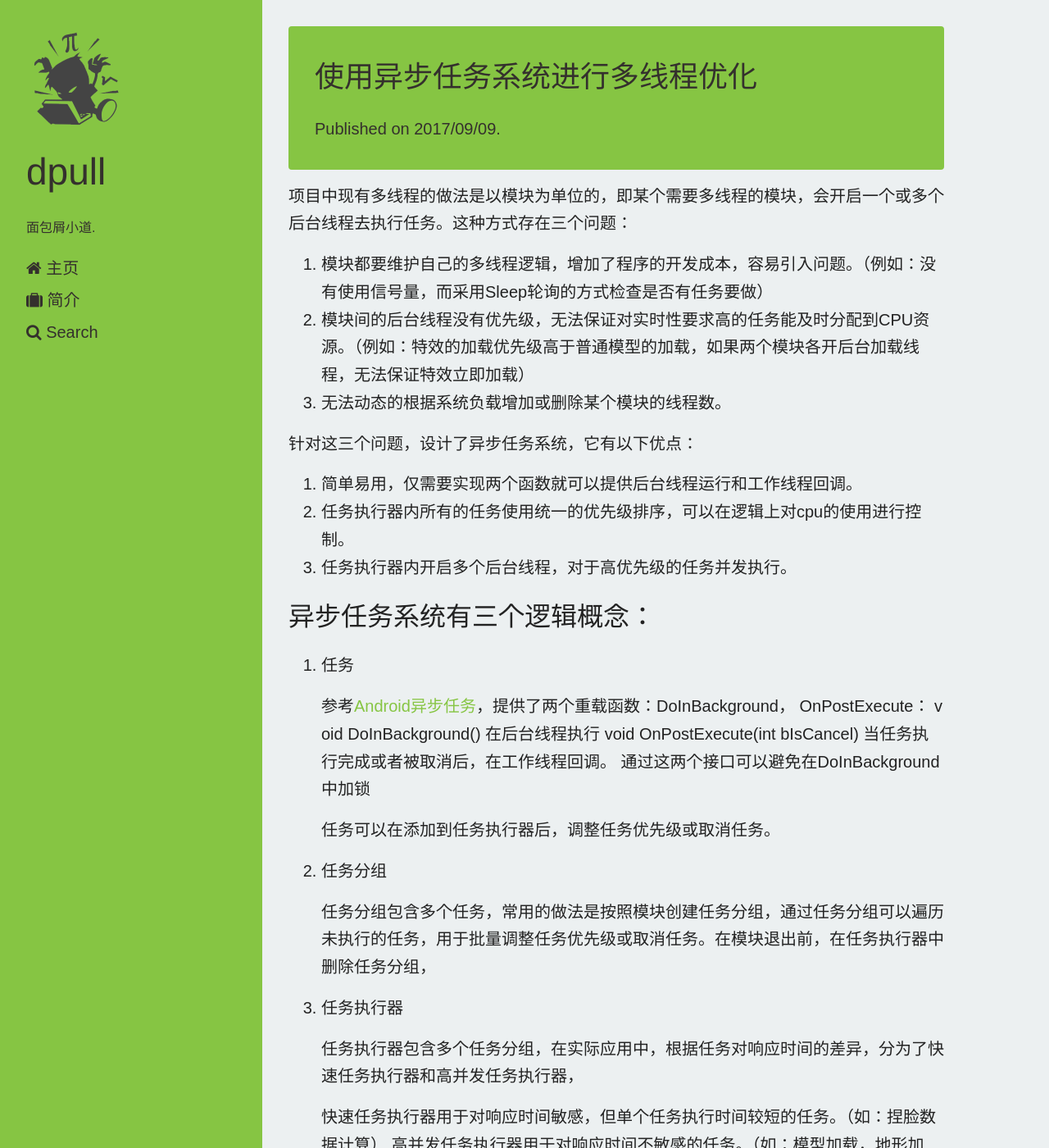
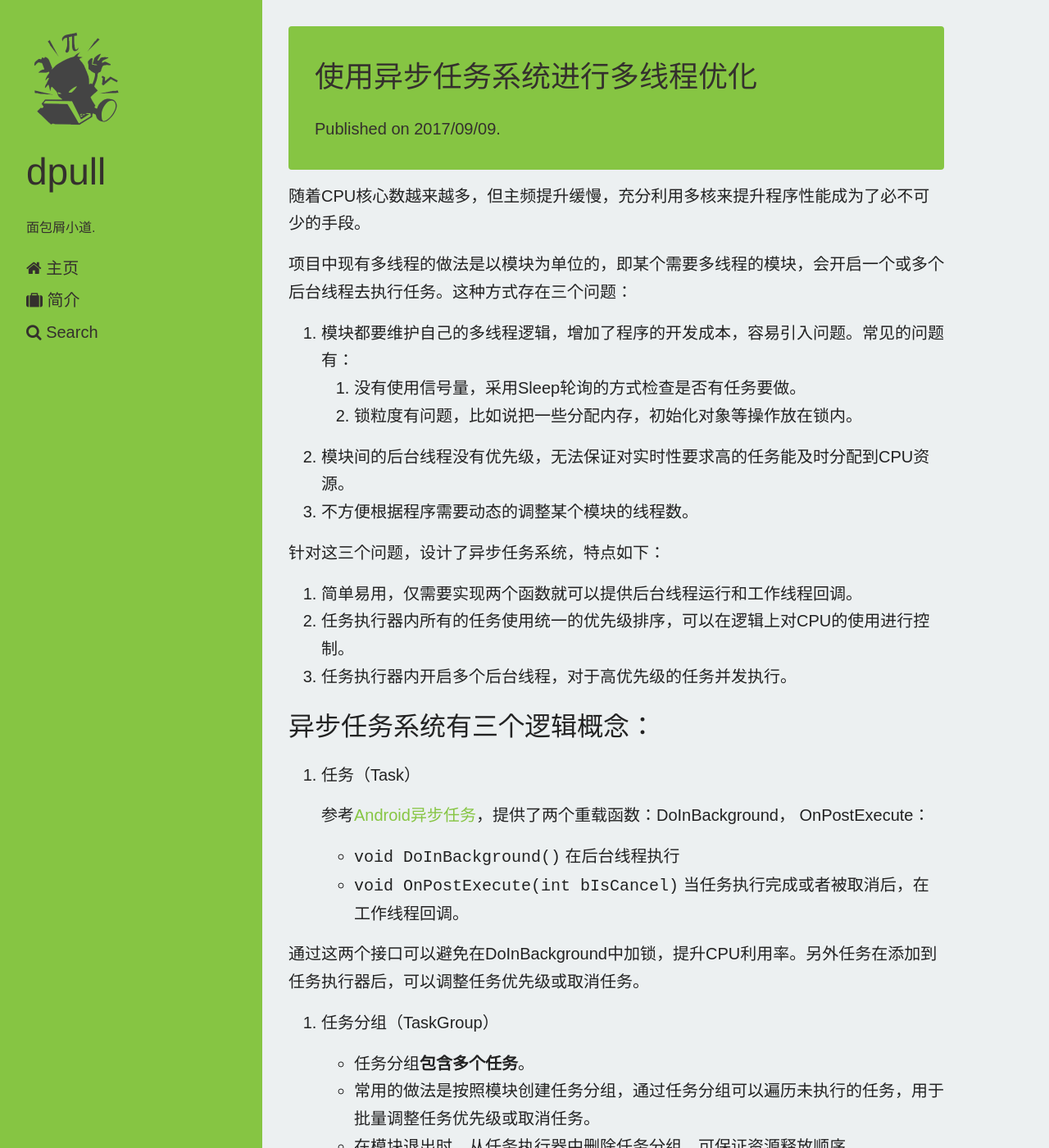
Before and after one commit to dpull/dpull.github.io, a Jekyll site: the page built from _posts/2017-09-09-async_task.md, in a window 1280 px wide and 1400 px high. Shown: the whole window at 82% size. Built offline with Jekyll 4.4.1, drawn with Linux system fonts in a browser that asks for light colours; nearby versions of some CDN libraries; some of the changed text lies outside the part shown.

Commit message:
临时提交，还要继续梳理

```diff
--- a/_posts/2017-09-09-async_task.md
+++ b/_posts/2017-09-09-async_task.md
@@ -5,53 +5,53 @@
 tags: []
 ---
 
+随着CPU核心数越来越多，但主频提升缓慢，充分利用多核来提升程序性能成为了必不可少的手段。
+
 项目中现有多线程的做法是以模块为单位的，即某个需要多线程的模块，会开启一个或多个后台线程去执行任务。这种方式存在三个问题：
 
-1. 模块都要维护自己的多线程逻辑，增加了程序的开发成本，容易引入问题。（例如：没有使用信号量，而采用Sleep轮询的方式检查是否有任务要做）
-1. 模块间的后台线程没有优先级，无法保证对实时性要求高的任务能及时分配到CPU资源。（例如：特效的加载优先级高于普通模型的加载，如果两个模块各开后台加载线程，无法保证特效立即加载）
-1. 无法动态的根据系统负载增加或删除某个模块的线程数。
+1. 模块都要维护自己的多线程逻辑，增加了程序的开发成本，容易引入问题。常见的问题有：
+	1. 没有使用信号量，采用Sleep轮询的方式检查是否有任务要做。
+	1. 锁粒度有问题，比如说把一些分配内存，初始化对象等操作放在锁内。
+1. 模块间的后台线程没有优先级，无法保证对实时性要求高的任务能及时分配到CPU资源。
+1. 不方便根据程序需要动态的调整某个模块的线程数。
 
-
-针对这三个问题，设计了异步任务系统，它有以下优点：
+针对这三个问题，设计了异步任务系统，特点如下：
 
 1. 简单易用，仅需要实现两个函数就可以提供后台线程运行和工作线程回调。
-1. 任务执行器内所有的任务使用统一的优先级排序，可以在逻辑上对cpu的使用进行控制。
+1. 任务执行器内所有的任务使用统一的优先级排序，可以在逻辑上对CPU的使用进行控制。
 1. 任务执行器内开启多个后台线程，对于高优先级的任务并发执行。
 
 ## 异步任务系统有三个逻辑概念：
-1. 任务
+1. 任务（Task）
 
 	参考[Android异步任务](https://developer.android.com/reference/android/os/AsyncTask.html)，提供了两个重载函数：DoInBackground， OnPostExecute：
-	void DoInBackground() 在后台线程执行
-	void OnPostExecute(int bIsCancel) 当任务执行完成或者被取消后，在工作线程回调。
-	通过这两个接口可以避免在DoInBackground中加锁
+	* `void DoInBackground()` 在后台线程执行
+	* `void OnPostExecute(int bIsCancel)` 当任务执行完成或者被取消后，在工作线程回调。
 
-	任务可以在添加到任务执行器后，调整任务优先级或取消任务。
+通过这两个接口可以避免在DoInBackground中加锁，提升CPU利用率。另外任务在添加到任务执行器后，可以调整任务优先级或取消任务。
 
-1. 任务分组
+1. 任务分组（TaskGroup）
 
-	任务分组包含多个任务，常用的做法是按照模块创建任务分组，通过任务分组可以遍历未执行的任务，用于批量调整任务优先级或取消任务。在模块退出前，在任务执行器中删除任务分组，
+	* 任务分组**包含多个任务**。
+	* 常用的做法是按照模块创建任务分组，通过任务分组可以遍历未执行的任务，用于批量调整任务优先级或取消任务。
+	* 在模块退出时，从任务执行器中删除任务分组，可保证资源释放顺序。
 
-1. 任务执行器
+1. 任务执行器（TaskExecutor）
 
-	任务执行器包含多个任务分组，在实际应用中，根据任务对响应时间的差异，分为了快速任务执行器和高并发任务执行器，
-
-	快速任务执行器用于对响应时间敏感，但单个任务执行时间较短的任务。（如：捏脸数据计算）
-	高并发任务执行器用于对响应时间不敏感的任务。（如：模型加载，地形加载）
-
-	对于对响应时间敏感，单个任务执行时间较长的任务，也提供了接口创建自己的任务执行器。
+	* 任务执行器**包含多个任务分组**。
+	* 在实际应用中，根据任务对响应时间的差异，分为了快速任务执行器和高并发任务执行器，对于对响应时间敏感，单个任务执行时间较长的任务，也提供了接口创建自己的任务执行器。
+		* 快速任务执行器用于对响应时间敏感，但单个任务执行时间较短的任务。（如：捏脸数据计算）
+		* 高并发任务执行器用于对响应时间不敏感的任务。（如：模型加载，地形加载）
 
 
 ## 实际应用对比
 对于预加载列表模块：
 
-* 代码量：由143行减少到101行
-* 执行时间：由平均4637.8毫秒降低到2746.8毫秒
-
+* 代码量：由143行减少到101行。
+* 执行时间：由平均4637.8毫秒降低到2746.8毫秒。（受限于HDD的读取速度）
 
 ## 和std::future比较
 std::future 提供了在后台执行任务的功能，但没有提供线程数、优先级控制及取消任务功能。
 
-
-## 如何更高效的使用异步任务系统：
+## 如何更高效的使用异步任务系统
 减少任务并发时锁冲突，可使用Intel VTune Amplifier的Locks and Waits Analysis分析，按照Spin Time排序，解决热点。
```
